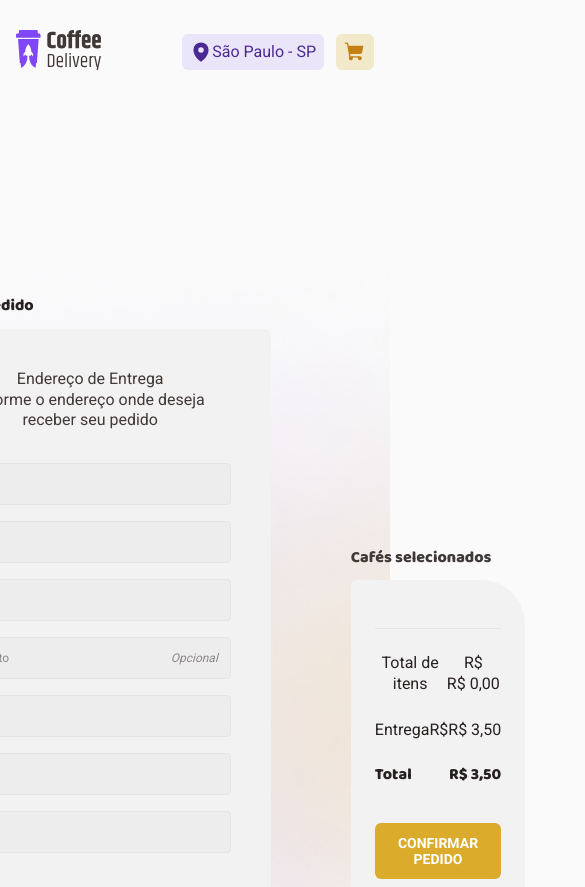
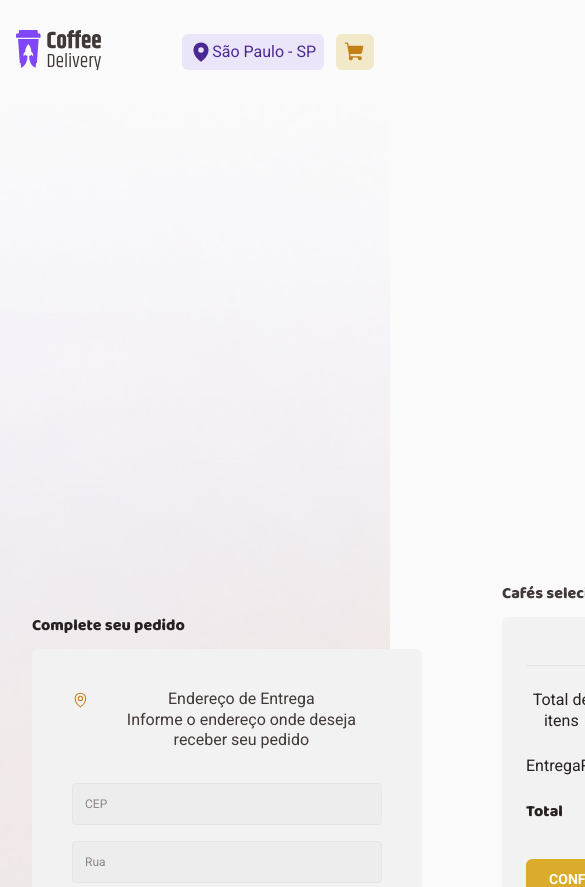
Before and after one commit to antonioalexandre1984/CoffeeDeliveryNov2025, a React (Vite) app: page /conpletecart in a window 390 px wide. Shown: the top 887 px of the page, 585 px wide, since content can reach past the window. Built offline with nearby package versions, Linux system fonts and the light colour scheme.

Commit message:
ajustes responsividade

```diff
--- a/src/Pages/ConfirmationOrderPage/components/SelectedCoffees/styles.ts
+++ b/src/Pages/ConfirmationOrderPage/components/SelectedCoffees/styles.ts
@@ -7,8 +7,6 @@ export const SelectedCoffeesContainer = styled.div`
 	gap: 0.75rem;
 	max-width: 40rem;
 	width: 100%;
-	margin-top: 2rem;
-
 
 	@media (max-width: 768px) {
 		// Adiciona padding de 0 no topo/baixo e 1rem nas laterais.
--- a/src/Pages/ConfirmationOrderPage/index.tsx
+++ b/src/Pages/ConfirmationOrderPage/index.tsx
@@ -86,14 +86,17 @@ export function CompleteOrderPage() {
 
     return (
         <FormProvider {...confirmOrderForm}>
+
             <CompleteOrderPageContainer
                 // ...
-                className="container"
+
                 onSubmit={handleSubmit(handleConfirmOrder, handleErrors)}
             >
+                <div className="container">
                 <CompleteOrderForm/>
                 <SelectedCoffees/>
                 {/* ... (Seu formulário e cafés) */}
+                </div>
             </CompleteOrderPageContainer>
         </FormProvider>
     );
--- a/src/Pages/ConfirmationOrderPage/styles.ts
+++ b/src/Pages/ConfirmationOrderPage/styles.ts
@@ -8,12 +8,16 @@ import { rgba } from "polished";
 // ----------------------------------------------------
 
 export const CompleteOrderPageContainer = styled.form`
-	width: 100%;
-	display: flex;
-	margin-top: 10rem;
-	justify-content: space-between;
-	gap: 2rem;
-	margin-bottom: 15rem;
+	//margin-top: 10rem;
+	> div {
+		width: 100%;
+		display: flex;
+		margin-top: 10rem;
+		justify-content: space-between;
+		gap: 2rem;
+		padding-bottom: 15rem;
+		padding-top: 20rem;
+	}
 
 	background: ${({
 		theme,
```
